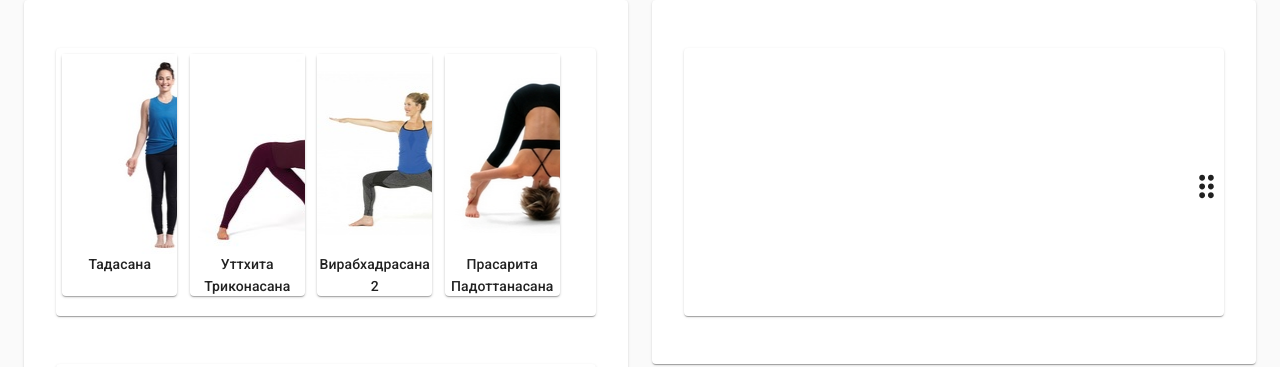
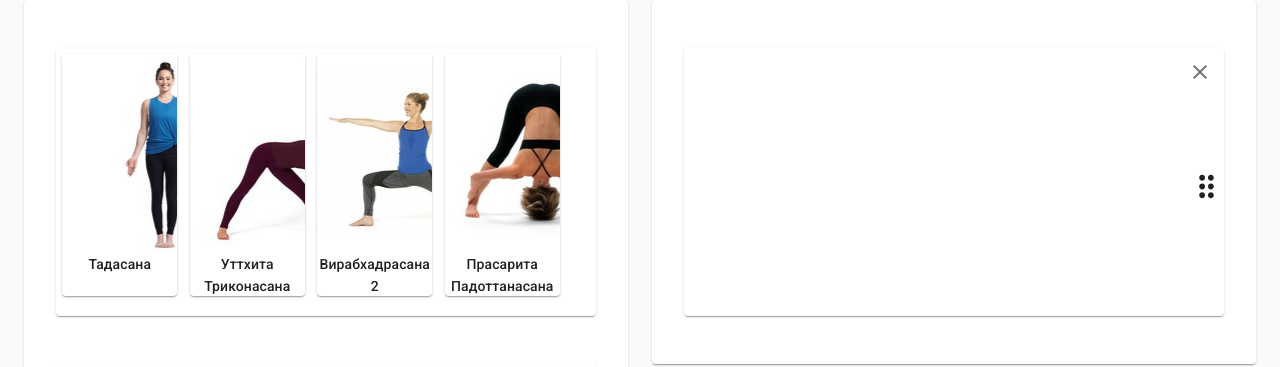
Before and after one commit to Zadovsky/YogaSequenceBuilder, a React (Create React App) app: page / in a window 1280 px wide. Shown: the top 367 px of the page. Built offline with nearby package versions, Linux system fonts and the light colour scheme.

Commit message:
Добавил кнопку закрытия на AsanasGrid

```diff
--- a/src/components/AsanasGrid.js
+++ b/src/components/AsanasGrid.js
@@ -5,11 +5,17 @@ import { makeStyles } from "@material-ui/core/styles";
 import AsanaCard from "./AsanaCard";
 import CardPlaceHolder from "./CardPlaceHolder";
 import EmptySpaceAtTheEnd from "./EmptySpaceAtTheEnd";
+import IconButton from "@material-ui/core/IconButton";
+import CloseIcon from "@material-ui/icons/Close";
 import "./AsanasGrid.css";
 
 const useStyles = makeStyles(theme => ({
   root: {
     margin: theme.spacing(3, 2)
+  },
+  button: {
+    position: "absolute",
+    right: 0
   }
 }));
 
@@ -128,6 +134,16 @@ export default function AsanasGrid(props) {
           ) : (
             ""
           )}
+          {props.removableCards ? (
+            <IconButton
+              className={classes.button}
+              // onClick={props.closeCardAction}
+            >
+              <CloseIcon />
+            </IconButton>
+          ) : (
+            ""
+          )}
         </div>
       </Paper>
     </div>
```
